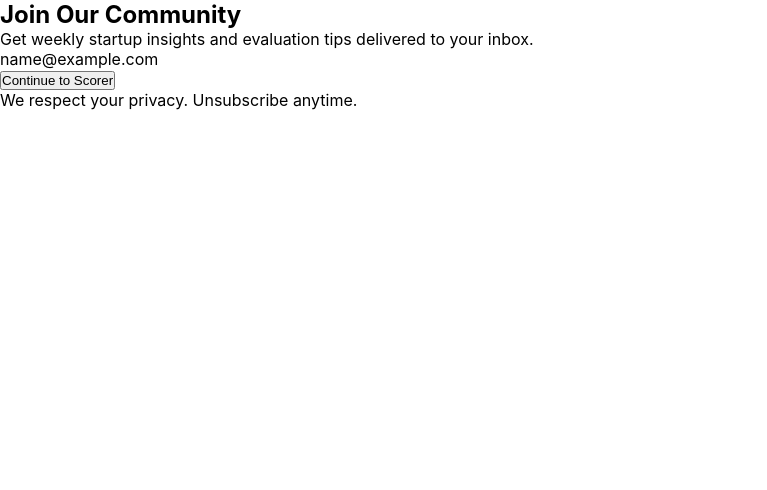
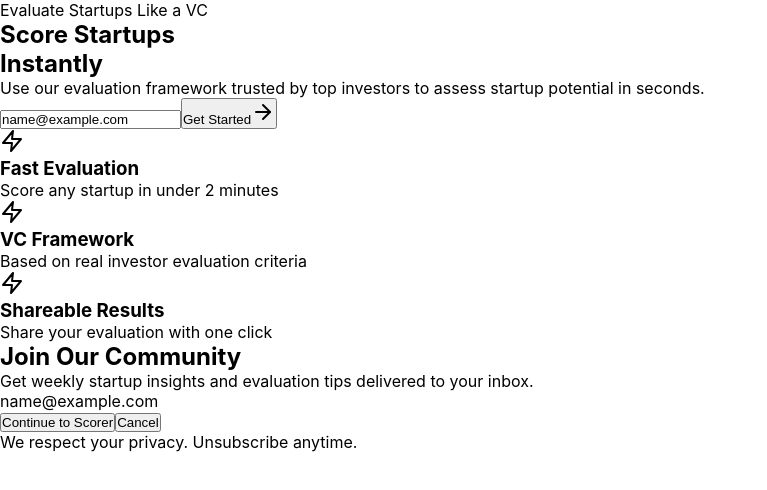
Before and after one commit to ashhersyed/startup-evaluation-tool, a React (Vite) app in the folder client/: page / in a window 1280 px wide. Both pictures are taken after typing "name@example.com" into the empty fields and a click on the button "Get Started". Shown: the top 490 px of the page, without its empty margins (0-767 px from the left). Built offline with nearby package versions, Linux system fonts and the light colour scheme.

Commit message:
Fix: Rewrite Home component with modal-based email gate and direct navigation

```diff
--- a/client/src/pages/Home.tsx
+++ b/client/src/pages/Home.tsx
@@ -5,12 +5,14 @@ import { Input } from '../components/ui/input'
 import { Card } from '../components/ui/card'
 import { ArrowRight, Zap } from 'lucide-react'
 import { toast } from 'sonner'
-import EmailGate from '../components/EmailGate'
+import axios from 'axios'
+import { Loader2 } from 'lucide-react'
 
 export default function Home() {
   const [, setLocation] = useLocation()
   const [email, setEmail] = useState('')
-  const [showGate, setShowGate] = useState(false)
+  const [showModal, setShowModal] = useState(false)
+  const [isLoading, setIsLoading] = useState(false)
 
   const handleSubmit = async (e: React.FormEvent) => {
     e.preventDefault()
@@ -18,11 +20,38 @@ export default function Home() {
       toast.error('Please enter your email address')
       return
     }
-    setShowGate(true)
+    setShowModal(true)
   }
 
-  if (showGate) {
-    return <EmailGate email={email} onSuccess={() => setLocation('/scorer')} />
+  const handleSubscribe = async () => {
+    setIsLoading(true)
+    try {
+      // Call backend API to subscribe to Beehiiv
+      await axios.post('/api/subscribe', { email }, {
+        timeout: 10000,
+      })
+
+      toast.success('Welcome! Redirecting to scorer...')
+      // Navigate to scorer after a short delay
+      setTimeout(() => {
+        setLocation('/scorer')
+      }, 1000)
+    } catch (error: any) {
+      console.error('Subscription error:', error)
+
+      // If backend is not available yet, still allow access
+      if (!error.response) {
+        toast.success('Welcome! Redirecting to scorer...')
+        setTimeout(() => {
+          setLocation('/scorer')
+        }, 1000)
+        return
+      }
+
+      const errorMsg = error.response?.data?.message || 'Failed to subscribe. Please try again.'
+      toast.error(errorMsg)
+      setIsLoading(false)
+    }
   }
 
   return (
@@ -81,6 +110,55 @@ export default function Home() {
           </div>
         </div>
       </section>
+
+      {/* Email Gate Modal */}
+      {showModal && (
+        <div className="fixed inset-0 bg-black/50 flex items-center justify-center p-4 z-50">
+          <Card className="bg-slate-800/95 border-slate-700 p-8 max-w-md w-full">
+            <h2 className="text-2xl font-bold text-white mb-2">Join Our Community</h2>
+            <p className="text-slate-400 mb-6">
+              Get weekly startup insights and evaluation tips delivered to your inbox.
+            </p>
+
+            <div className="bg-slate-700/50 rounded-lg p-4 mb-6">
+              <p className="text-sm text-slate-300">
+                <span className="font-semibold">{email}</span>
+              </p>
+            </div>
+
+            <Button
+              onClick={handleSubscribe}
+              disabled={isLoading}
+              className="w-full bg-blue-600 hover:bg-blue-700 text-white mb-3"
+            >
+              {isLoading ? (
+                <>
+                  <Loader2 className="w-4 h-4 mr-2 animate-spin" />
+                  Subscribing...
+                </>
+              ) : (
+                'Continue to Scorer'
+              )}
+            </Button>
+
+            <Button
+              onClick={() => {
+                setShowModal(false)
+                setEmail('')
+              }}
+              disabled={isLoading}
+              variant="outline"
+              className="w-full border-slate-600 text-white hover:bg-slate-700"
+            >
+              Cancel
+            </Button>
+
+            <p className="text-xs text-slate-500 text-center mt-4">
+              We respect your privacy. Unsubscribe anytime.
+            </p>
+          </Card>
+        </div>
+      )}
     </div>
   )
 }
```
